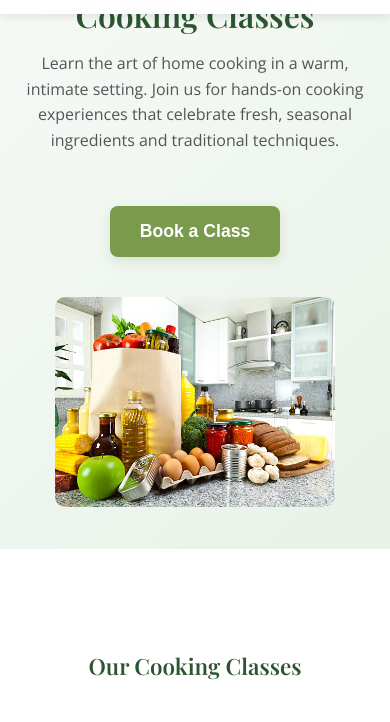
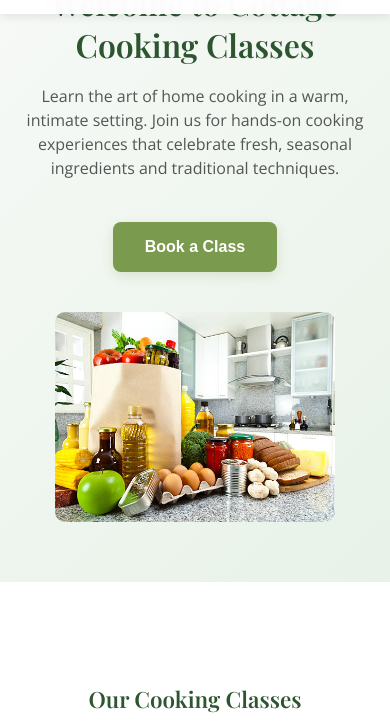
Before and after one commit to boomsssing/cottage-cookin, a plain HTML site: page index.html in a window 390 px wide. Shown: the part 118-840 px from the top of the page. Drawn offline with nearby package versions, Linux system fonts and the light colour scheme.

Commit message:
Add files via upload

```diff
--- a/styles.css
+++ b/styles.css
@@ -501,16 +501,32 @@ footer p {
     .hero {
         flex-direction: column;
         text-align: center;
-        padding: 70px 14px 42px;
+        padding: 100px 20px 60px;
+        min-height: 80vh;
     }
 
     .hero-content {
         margin-right: 0;
         margin-bottom: 40px;
+        max-width: 100%;
     }
 
     h1 {
-        font-size: 1.75rem;
+        font-size: 1.9rem;
+        margin-bottom: 1.2rem;
+        line-height: 1.3;
+    }
+
+    .hero-content p {
+        font-size: 1rem;
+        margin-bottom: 2rem;
+        line-height: 1.5;
+    }
+
+    .cta-button {
+        padding: 16px 32px;
+        font-size: 1rem;
+        margin-top: 10px;
     }
 
     h2 {
```
